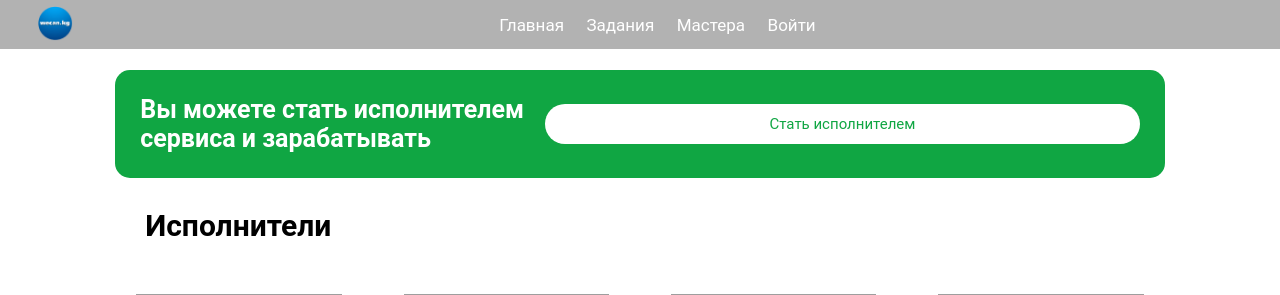
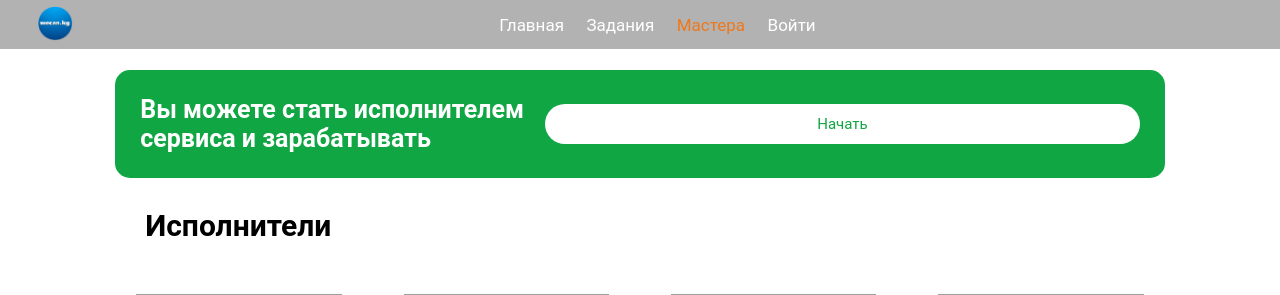
Before and after one commit to anvarinho/wecan, a Django app: page /staff/ in a window 1280 px wide. Shown: the top 295 px of the page. Run offline with Django 3.2, Linux system fonts and the light colour scheme; data comes from the database, SQL or seed files in the repository; some web fonts are replaced; grey boxes are pictures that could not be loaded.

Commit message:
profile html edited

```diff
--- a/website/templates/navbar.html
+++ b/website/templates/navbar.html
@@ -4,7 +4,7 @@
     <nav class="navbar">
         <a href="{% url 'home' %}" class="{% if request.path == '/' %}active{% endif %}">Главная</a>
         <a href="{% url 'tasks' %}" class="{% if request.path == '/tasks/' %}active{% endif %}">Задания</a>
-        <a href="{% url 'stuff' %}" class="{% if request.path == '/stuff/' %}active{% endif %}">Мастера</a>
+        <a href="{% url 'stuff' %}" class="{% if request.path == '/staff/' %}active{% endif %}">Мастера</a>
         {% if request.user.is_authenticated %}
             <a href="{% url 'logout' %}" >Выйти</a>
         {% else %}
--- a/website/templates/stuff.html
+++ b/website/templates/stuff.html
@@ -5,7 +5,7 @@
     {% if request.user.is_staff == False %}
     <div class="btn-become">
         <h1>Вы можете стать исполнителем сервиса и зарабатывать</h1>
-        <button>Стать исполнителем</button>
+        <button>Начать</button>
     </div>
     {% endif %}
     <h1 style="padding: 3rem; font-size: 3rem;">Исполнители</h1>
--- a/website/templates/tasks.html
+++ b/website/templates/tasks.html
@@ -5,7 +5,7 @@
     {% if request.user.is_staff == False %}
     <div class="btn-become">
         <h1>Вы можете стать исполнителем сервиса и зарабатывать</h1>
-        <button>Стать исполнителем</button>
+        <button>Начать</button>
     </div>
     {% endif %}
     <h1 style="padding: 3rem; font-size: 3rem;">Новые задания</h1>
```
